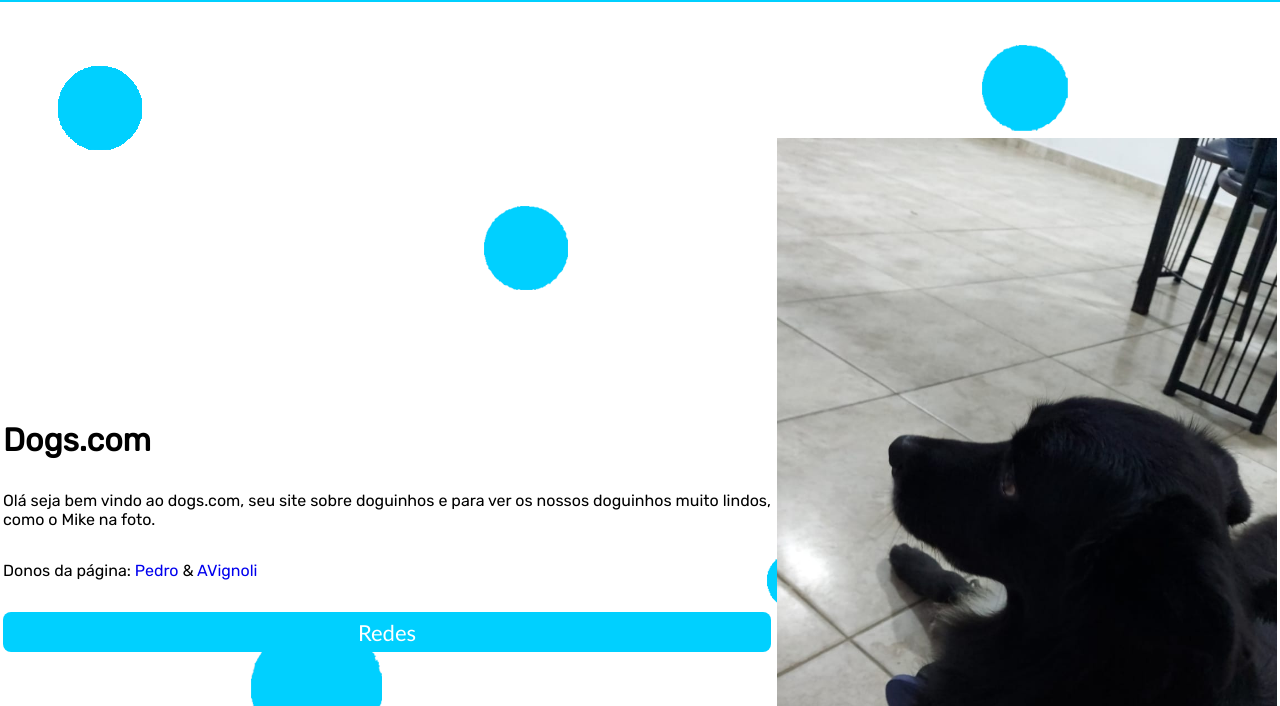
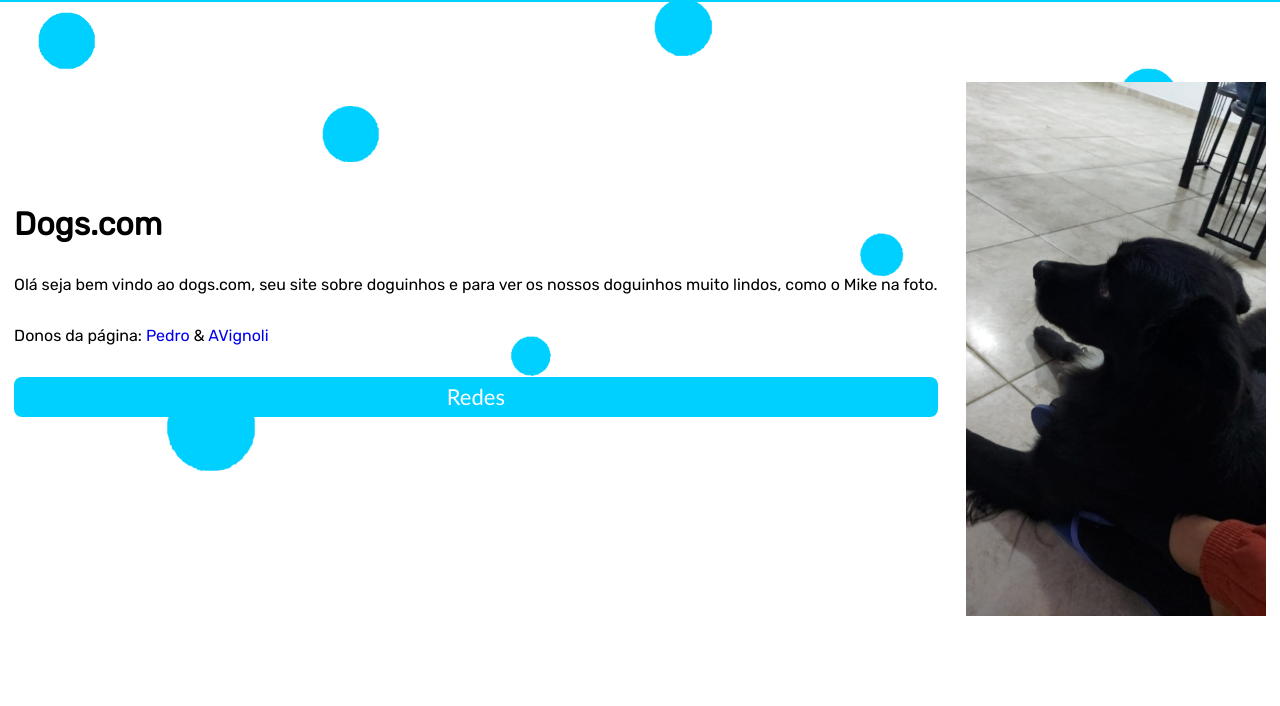
Before and after one commit to furPedroRibeiro/dogs.com, a plain HTML site: page index.html in a window 1280 px wide. Shown: the part 94-800 px from the top of the page. Drawn offline with Linux system fonts and the light colour scheme.

Commit message:
arrumando img

```diff
--- a/index.html
+++ b/index.html
@@ -81,7 +81,7 @@
           <button class="btn">Redes</button>
         </div>
         <div class="img">
-          <img src="img/mike.jpg" alt="" width="500px" />
+          <img src="img/mike.jpg" alt="" width="300px" />
         </div>
       </main>
     </div>
--- a/style.css
+++ b/style.css
@@ -9,6 +9,8 @@
 body{
   font-family: 'Rubik', sans-serif;
   background-image: url(img/background.png);
+  background-repeat: no-repeat;
+  background-size: cover;
 }
 .site{
   display: flex;
@@ -40,20 +42,15 @@ header a:hover{
   display: flex;
   align-items: center;
   justify-content: space-around;
-  height: 70vh;
   flex-wrap: wrap;
 }
-.main .img{
-  margin-top: 17vh;
+.img{
+  margin-top: 10vh;
 }
 .content{
   display: flex;
   flex-direction: column;
 
-  margin-top: 5vh;
-  width: 60vw;
-
-  flex-wrap: wrap;
   text-align: justify;
   gap: 4vh;
 }
```
